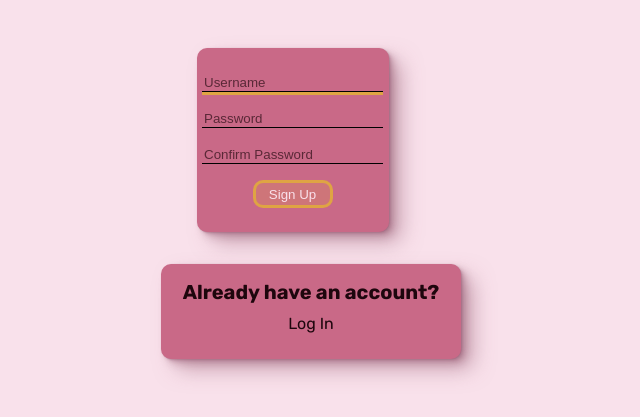
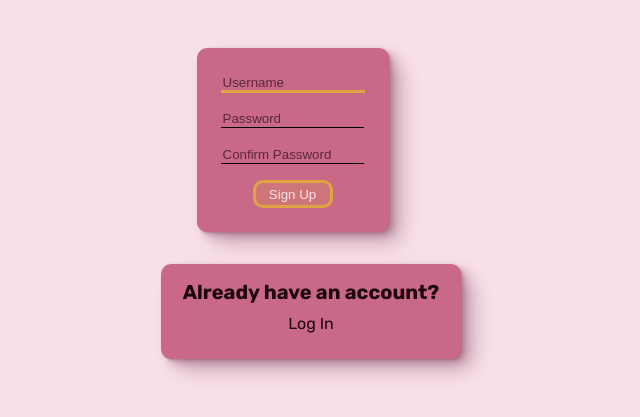
Before and after one commit to omar-elsherbiny/IGCSE-Todo-Project, a Flask app: page /signup in a window 1280 px wide. Shown: the part 47-464 px from the top of the page, without its empty margins (329-969 px from the left). Run offline with Flask 3, Linux system fonts and the light colour scheme.

Commit message:
minor style fix

```diff
--- a/static/main.css
+++ b/static/main.css
@@ -21,6 +21,7 @@ input[data-autocompleted] {background-color: transparent !important;}
 }
 .input_box>input {
     position: relative;
+    width: 97%;
     border: none;
     background-color: transparent;
     color: var(--text);
@@ -35,7 +36,7 @@ input[data-autocompleted] {background-color: transparent !important;}
     content: '';
     position: absolute;
     left: 0;
-    top: 100%;
+    top: 90%;
     width: 0;
     height: 3px;
     z-index: 5;
--- a/templates/account.html
+++ b/templates/account.html
@@ -18,7 +18,7 @@ Account
     <div id="login_form" class="container">
         <h5 style="text-align: center;">You are currently logged in as: {{ session["user_name"] }}</h5>
         <form action="/logout" method="get">
-            <button class="input_button" name="submit" value="submit_logout" type="submit" autofocus>Log Out</button>
+            <button class="input_button" name="submit" value="submit_logout" type="submit">Log Out</button>
         </form>
     </div>
 {% endblock %}
```
